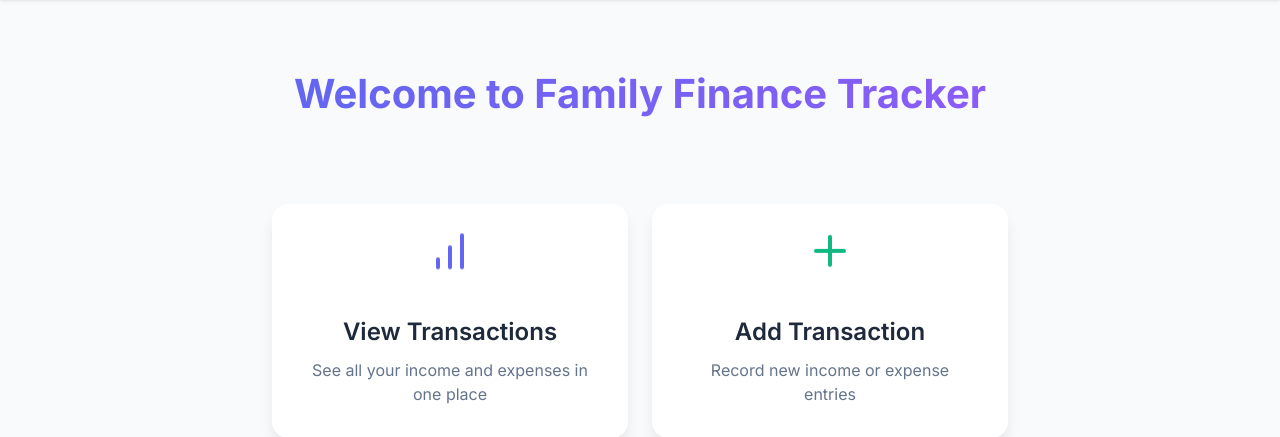
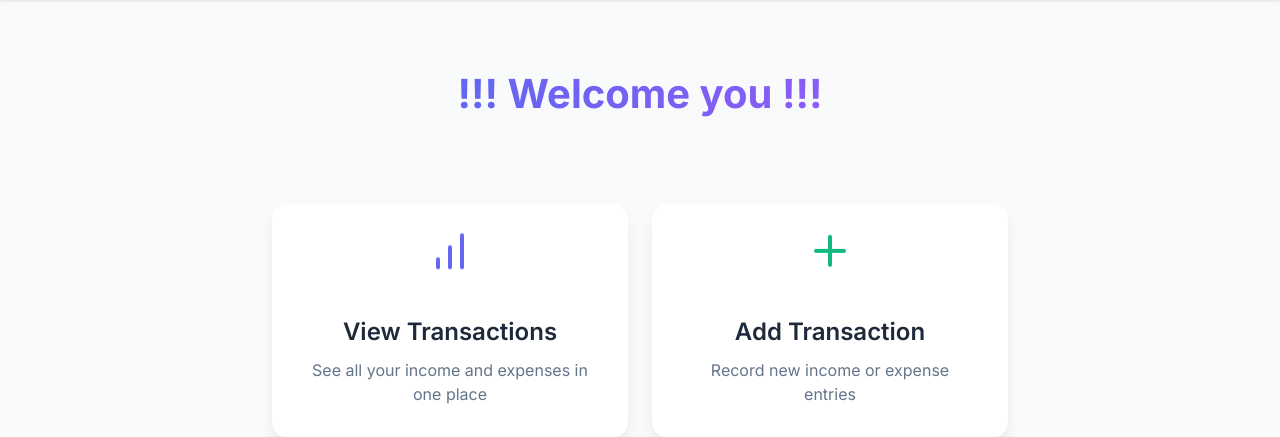
Before and after one commit to Mathan3006/family, a Flask app: page / in a window 1280 px wide. Shown: the part 80-517 px from the top of the page. Run offline with Flask 3, Linux system fonts and the light colour scheme; some libraries are stand-ins or nearby versions.

Commit message:
Update index.html

```diff
--- a/templates/index.html
+++ b/templates/index.html
@@ -165,7 +165,7 @@
 </style>
 
 <div class="welcome-container">
-    <h1 class="welcome-title">Welcome to Family Finance Tracker</h1>
+    <h1 class="welcome-title">!!! Welcome you !!!</h1>
 
     {% with messages = get_flashed_messages(with_categories=true) %}
         {% if messages %}
```
